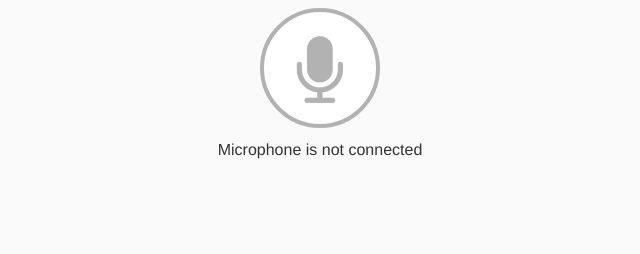
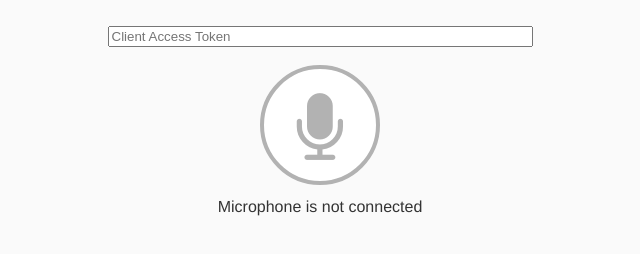
Before and after one commit to inusara/wit-ai-usage-samples, a website: page web-example/app/index.html in a window 1280 px wide. Shown: the whole page, without its empty margins (320-960 px from the left). Drawn offline with nearby package versions, Linux system fonts and the light colour scheme; files that its build step writes are made by us from their sources.

Commit message:
added client access token input

```diff
--- a/web-example/app/index.html
+++ b/web-example/app/index.html
@@ -21,6 +21,9 @@
       <p class="browsehappy">You are using an <strong>outdated</strong> browser. Please <a href="http://browsehappy.com/">upgrade your browser</a> to improve your experience.</p>
     <![endif]-->
 
+    <br/>
+    <input placeholder="Client Access Token" type="text" size="50">
+    <br/><br/>
     <center><div id="microphone"></div></center>
     <pre id="result"></pre>
     <div id="info"></div>
```
